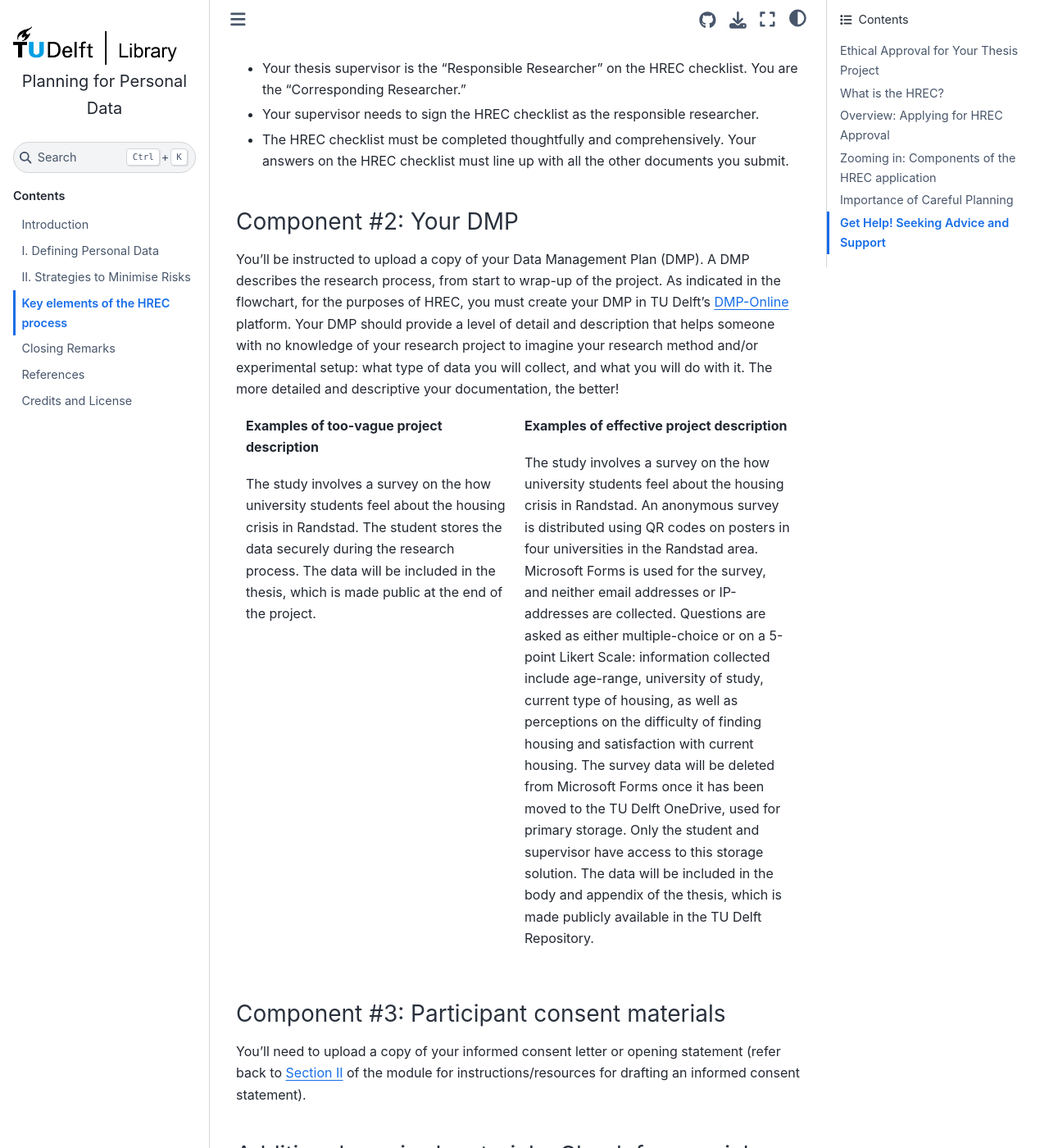
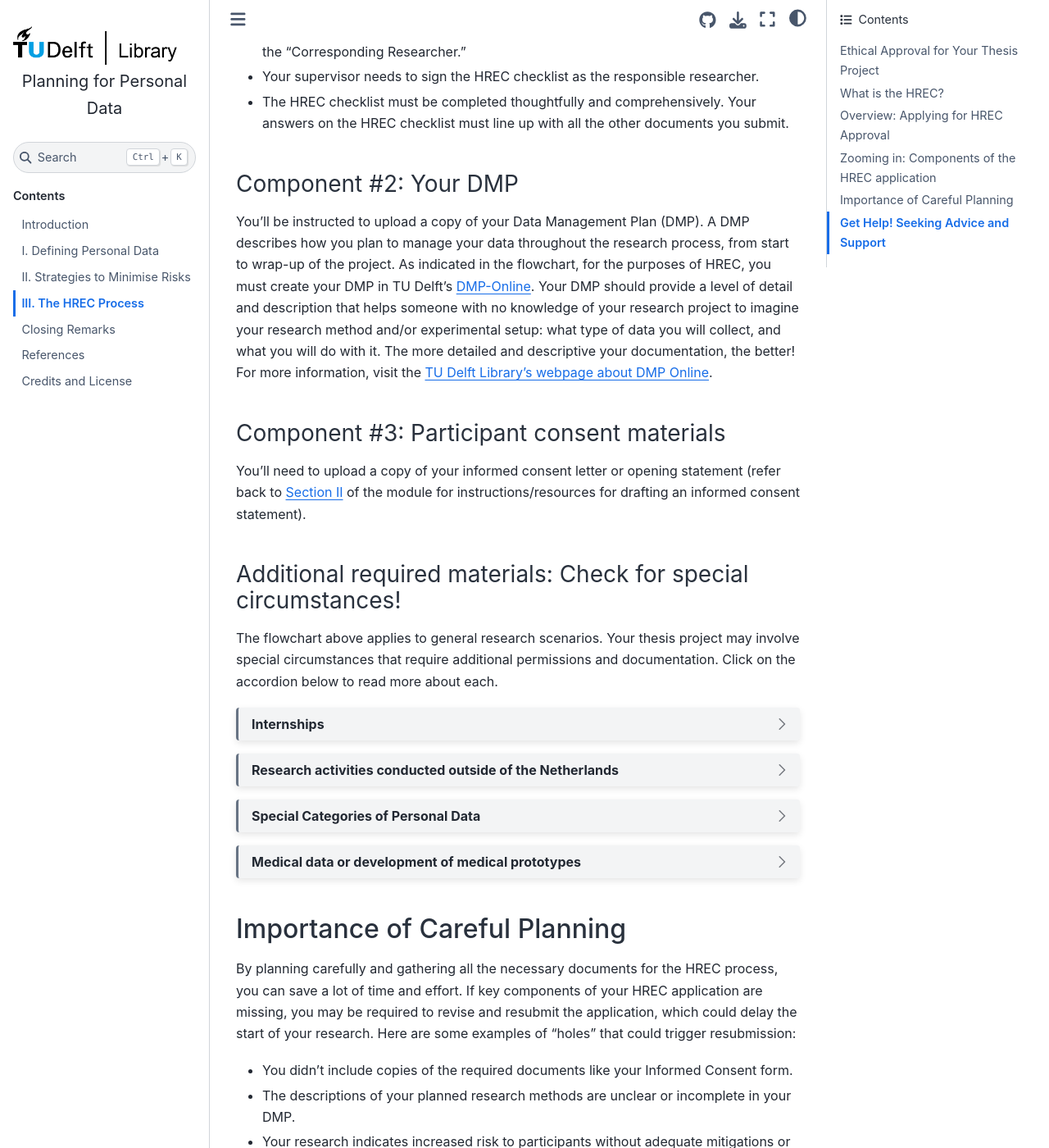
Before and after one commit to tu-delft-library/MSc-Planning-for-Personal-Data, a Jupyter Book: the page built from book/key_elements_of_the_HREC_process/key_elements_of_the_HREC_process.md, in a window 1280 px wide and 1400 px high, scrolled down 1397 px. Shown: the whole window at 82% size. Built offline with Jupyter Book 1.0.4 settings and Sphinx 7.4.7 and the Sphinx Book theme 1.1.4, drawn with Linux system fonts in a browser that asks for light colours; comment, search, counter and statistics services are not loaded; some of the changed text lies outside the part shown.

Commit message:
edits based on feedback

````diff
--- a/book/key_elements_of_the_HREC_process/key_elements_of_the_HREC_process.md
+++ b/book/key_elements_of_the_HREC_process/key_elements_of_the_HREC_process.md
@@ -1,4 +1,4 @@
-# Key elements of the HREC process
+# III. The HREC Process
 
 ## Ethical Approval for Your Thesis Project
 
@@ -8,7 +8,7 @@
 
 ## What is the HREC?
 
-The role of the HREC is to act as a review and advisory board for TU Delft researchers: the committee members review your application to check that your research project will be conducted ethically and responsibly. The HREC Office also provides resources to help researchers, such as [the informed consent template](https://www.tudelft.nl/over-tu-delft/strategie/integriteitsbeleid/human-research-ethics/informed-consent-templates-and-guide) linked in Section II of this module, and a Human Research Ethics Toolkit. The  HREC has also developed workshop materials to help researchers assess and mitigate risks to their participants.
+The role of the HREC is to act as a review and advisory board for TU Delft researchers: the committee members review your application to check that your research project will be conducted ethically and responsibly. The HREC Office also provides resources to help researchers, such as [the informed consent template](https://www.tudelft.nl/over-tu-delft/strategie/integriteitsbeleid/human-research-ethics/informed-consent-templates-and-guide) linked in Section II of this module. The  HREC has also developed workshop materials such as this [Risk Planning Tool](https://filelist.tudelft.nl/user_upload/6_RPT-Risk-planning%20tool.pdf) to help researchers assess and mitigate risks to their participants.
 
 ## Overview: Applying for HREC Approval
 
@@ -36,24 +36,8 @@
 
 ### Component #2: Your DMP
 
-You'll be instructed to upload a copy of your Data Management Plan (DMP). A DMP describes the research process, from start to wrap-up of the project. As indicated in the flowchart, for the purposes of HREC, you must create your DMP in TU Delft's [DMP-Online](https://dmponline.tudelft.nl/?perform_check=false) platform. Your DMP should provide a level of detail and description that helps someone with no knowledge of your research project to imagine your research method and/or experimental setup: what type of data you will collect, and what you will do with it. The more detailed and descriptive your documentation, the better!
+You'll be instructed to upload a copy of your Data Management Plan (DMP). A DMP describes how you plan to manage your data throughout the research process, from start to wrap-up of the project. As indicated in the flowchart, for the purposes of HREC, you must create your DMP in TU Delft's [DMP-Online](https://dmponline.tudelft.nl/?perform_check=false). Your DMP should provide a level of detail and description that helps someone with no knowledge of your research project to imagine your research method and/or experimental setup: what type of data you will collect, and what you will do with it. The more detailed and descriptive your documentation, the better! For more information, visit the [TU Delft Library's webpage about DMP Online](https://www.tudelft.nl/en/library/data-management/research-data-management/dmponline-tool-for-research-data).
 
-::::{grid} 2
-:gutter: 3
-
-:::{grid-item}
-**Examples of too-vague project description**
-
-The study involves a survey on the how university students feel about the housing crisis in Randstad. The student stores the data securely during the research process. The data will be included in the thesis, which is made public at the end of the project.
-:::
-
-:::{grid-item}
-**Examples of effective project description**
-
-The study involves a survey on the how university students feel about the housing crisis in Randstad. An anonymous survey is distributed using QR codes on posters in four universities in the Randstad area. Microsoft Forms is used for the survey, and neither email addresses or IP-addresses are collected. Questions are asked as either multiple-choice or on a 5-point Likert Scale: information collected include age-range, university of study, current type of housing, as well as perceptions on the difficulty of finding housing and satisfaction with current housing. The survey data will be deleted from Microsoft Forms once it has been moved to the TU Delft OneDrive, used for primary storage. Only the student and supervisor have access to this storage solution. The data will be included in the body and appendix of the thesis, which is made publicly available in the TU Delft Repository.
-:::
-
-::::
 
 ### Component #3: Participant consent materials
 
@@ -73,7 +57,7 @@
 ```
 ```{dropdown} Research activities conducted outside of the Netherlands
 
-Students considering travelling abroad for their Master's project must attend a mandatory Travel Safety training session. See more details on page 53 of the [PRDW+](https://filelist.tudelft.nl/Library/Themaportalen/RDM/Beleid/TU%20Delph%20PRDW__v1.1_19.02.25.pdf).
+Master's students travelling abroad must attend a mandatory Travel Safety training session. For more information, visit the student portal for travel safety: (https://filelist.tudelft.nl/Studentenportal/Centraal/Mijn%20studie%20_%20ik/Onderwijs/Study%20Abroad/Before%20your%20stay%20abroad/Safety_%20Insurance%20_%20Medical%20Services/TU-TRAVEL%20CHECKLIST%2028032022.pdf).
 ```
 ```{dropdown} Special Categories of Personal Data
 
@@ -86,19 +70,19 @@
 
 ## Importance of Careful Planning
 
-By planning carefully and gathering all the necessary documents for the HREC process, you can save a lot of time and effort If key components of your HREC application are missing, you may be required to revise and resubmit the application, which could delay the start of your research. Here are some examples of "holes” that could trigger resubmission:
+By planning carefully and gathering all the necessary documents for the HREC process, you can save a lot of time and effort. If key components of your HREC application are missing, you may be required to revise and resubmit the application, which could delay the start of your research. Here are some examples of "holes” that could trigger resubmission:
 
 - You didn't include copies of the required documents like your Informed Consent form.
 
 - The descriptions of your planned research methods are unclear or incomplete in your DMP.
 
-- Your research indicates increased risk to participants without adequate mitigations or rationale (ex: processing special categories of personal data, vulnerable data subjects).
+- Your research indicates increased risk to participants without adequate mitigations or rationale (e.g.: processing special categories of personal data, vulnerable data subjects).
 
 - The risk assessment checklist does not demonstrate that you've adequately assessed or appropriately mitigated risks to your human research participants.
 
-- There is misalignment among the documents included in the application. For example, the DMP says: “Pseudonymised dataset will be archived under restricted access," but the consent form states, “Your anonymised data will be made openly available.”
+- There is misalignment between the documents included in the application. For example, the DMP says: “Pseudonymised dataset will be archived under restricted access," but the consent form states, “Your anonymised data will be made openly available.”
 
-- For internships, issing agreements with external parties, such as Data Processing Agreement for sharing personal data with external researchers.
+- For internships, missing agreements with external parties, such as Data Processing Agreement for sharing personal data with external researchers.
 
 - Intention to conduct research in an area with orange or red travel advice by the Dutch Ministry of Foreign Affairs.
 
@@ -116,7 +100,7 @@
     - Recommend secure data storage, backup and sharing options .
     - Shed light on whether particular risks are relevant to your study and how to mitigate those.
 
-- Find the data steward for your faculty [here](https://www.tudelft.nl/library/data-management/ondersteuning-bij-data-management/neem-contact-op-met-een-data-steward).
+- Find the data steward for your faculty [here](https://www.tudelft.nl/en/library/data-management/get-support-on-data-management/contact-the-data-stewards).
 
 **Practice**: Take this optional quiz to review key details about the HREC application process.
 
````
